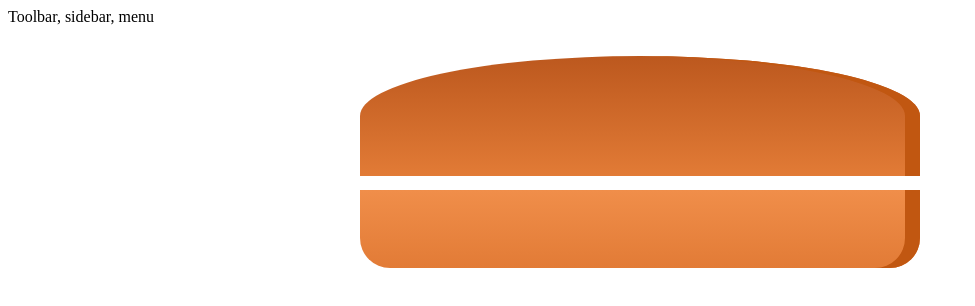
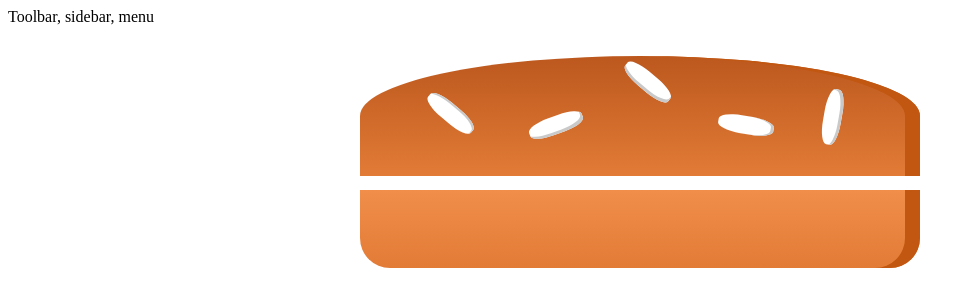
Before and after one commit to andferrario/burger-maker, a React app: page / in a window 1280 px wide. Shown: the top 306 px of the page, without its empty margins (0-975 px from the left). Built offline with nearby package versions, Linux system fonts and the light colour scheme.

Commit message:
add all ingredients and move css

```diff
--- a/src/components/Burger/Burger.tsx
+++ b/src/components/Burger/Burger.tsx
@@ -1,6 +1,6 @@
 import React from 'react';
 import { BurgerIngredient } from './BurgerIngredient';
-import './Burger.css';
+import '../../styles/Burger.css';
 
 export const Burger: React.FC = () => (
   <div className="burger">
--- a/src/components/Burger/BurgerIngredient.tsx
+++ b/src/components/Burger/BurgerIngredient.tsx
@@ -1,5 +1,5 @@
 import React from 'react';
-import './BurgerIngredient.css';
+import '../../styles/BurgerIngredient.css';
 
 interface IngredientProps {
   ingredientType: string;
@@ -12,7 +12,24 @@ export const BurgerIngredient: React.FC<IngredientProps> = ({ ingredientType })
       ingredient = <div className="bread-bottom" />;
       break;
     case 'bread-top':
-      ingredient = <div className="bread-top" />;
+      ingredient = (
+        <div className="bread-top">
+          <div className="seeds1" />
+          <div className="seeds2" />
+        </div>
+      );
+      break;
+    case 'meat':
+      ingredient = <div className="meat" />;
+      break;
+    case 'salad':
+      ingredient = <div className="salad" />;
+      break;
+    case 'cheese':
+      ingredient = <div className="cheese" />;
+      break;
+    case 'bacon':
+      ingredient = <div className="bacon" />;
       break;
     default:
       ingredient = null;
--- a/src/components/layout/Layout.tsx
+++ b/src/components/layout/Layout.tsx
@@ -1,5 +1,5 @@
 import React from 'react';
-import './Layout.css';
+import '../../styles/Layout.css';
 
 export const Layout: React.FC = ({ children }) => (
   <>
--- a/src/components/Burger/BurgerIngredient.css
+++ b/src/styles/BurgerIngredient.css
@@ -17,7 +17,7 @@
     position: relative;
 }
 
-.Seeds1 {
+.seeds1 {
     width: 10%;
     height: 15%;
     position: absolute;
@@ -29,7 +29,7 @@
     box-shadow: inset -2px -3px #c9c9c9;
 }
 
-.Seeds1:after {
+.seeds1:after {
     content: "";
     width: 100%;
     height: 100%;
@@ -42,7 +42,7 @@
     box-shadow: inset -1px 2px #c9c9c9;
 }
 
-.Seeds1:before {
+.seeds1:before {
     content: "";
     width: 100%;
     height: 100%;
@@ -55,7 +55,7 @@
     box-shadow: inset -1px -3px #c9c9c9;
 }
 
-.Seeds2 {
+.seeds2 {
     width: 10%;
     height: 15%;
     position: absolute;
@@ -67,7 +67,7 @@
     box-shadow: inset -3px 0 #c9c9c9;
 }
 
-.Seeds2:before {
+.seeds2:before {
     content: "";
     width: 100%;
     height: 100%;
@@ -81,7 +81,7 @@
 }
 
 
-.Meat {
+.meat {
     width: 80%;
     height: 8%;
     background: linear-gradient(#7f3608, #702e05);
@@ -89,7 +89,7 @@
     border-radius: 15px;
 }
 
-.Cheese {
+.cheese {
     width: 90%;
     height: 4.5%;
     margin: 2% auto;
@@ -97,7 +97,7 @@
     border-radius: 20px;
 }
 
-.Salad {
+.salad {
     width: 85%;
     height: 7%;
     margin: 2% auto;
@@ -105,7 +105,7 @@
     border-radius: 20px;
 }
 
-.Bacon {
+.bacon {
     width: 80%;
     height: 3%;
     background: linear-gradient(#bf3813, #c45e38);
```
Also changed, not shown: src/styles/Burger.css (renamed from src/components/Burger/Burger.css), src/styles/Layout.css (renamed from src/components/layout/Layout.css).
